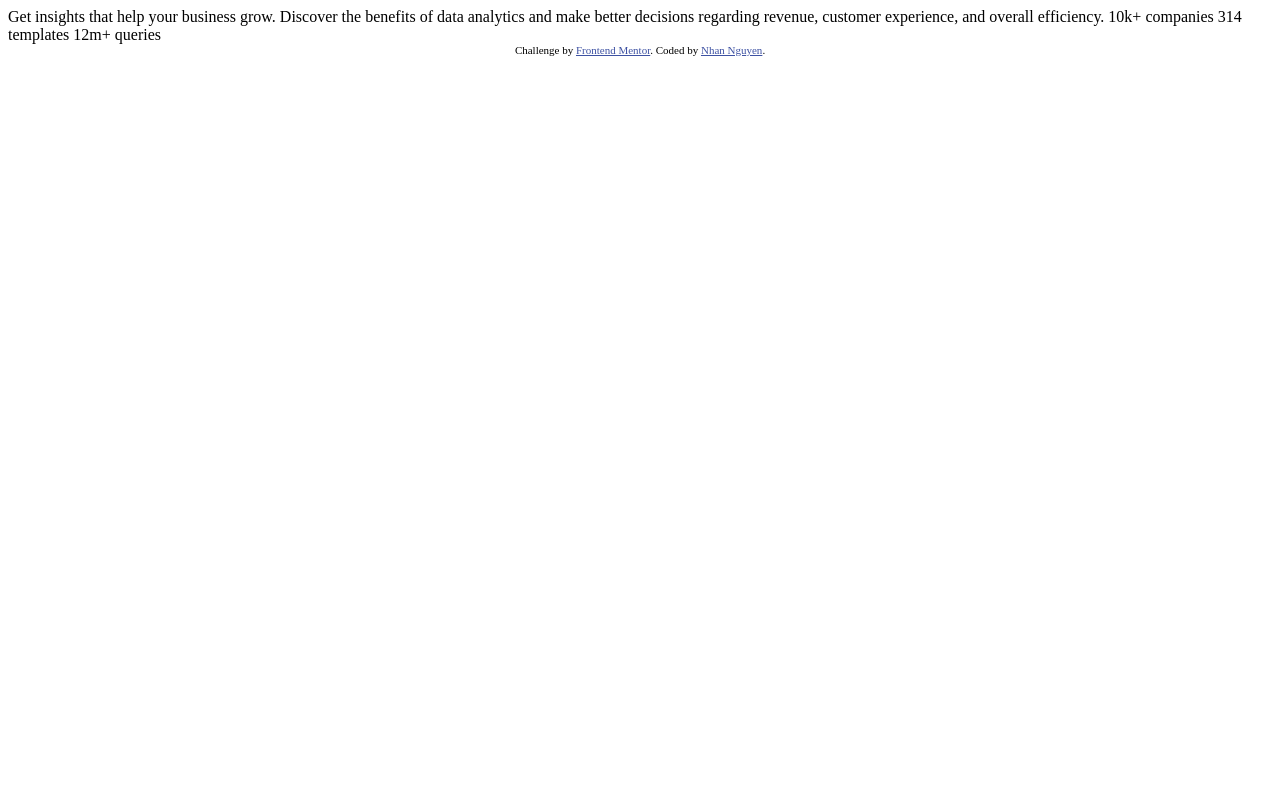
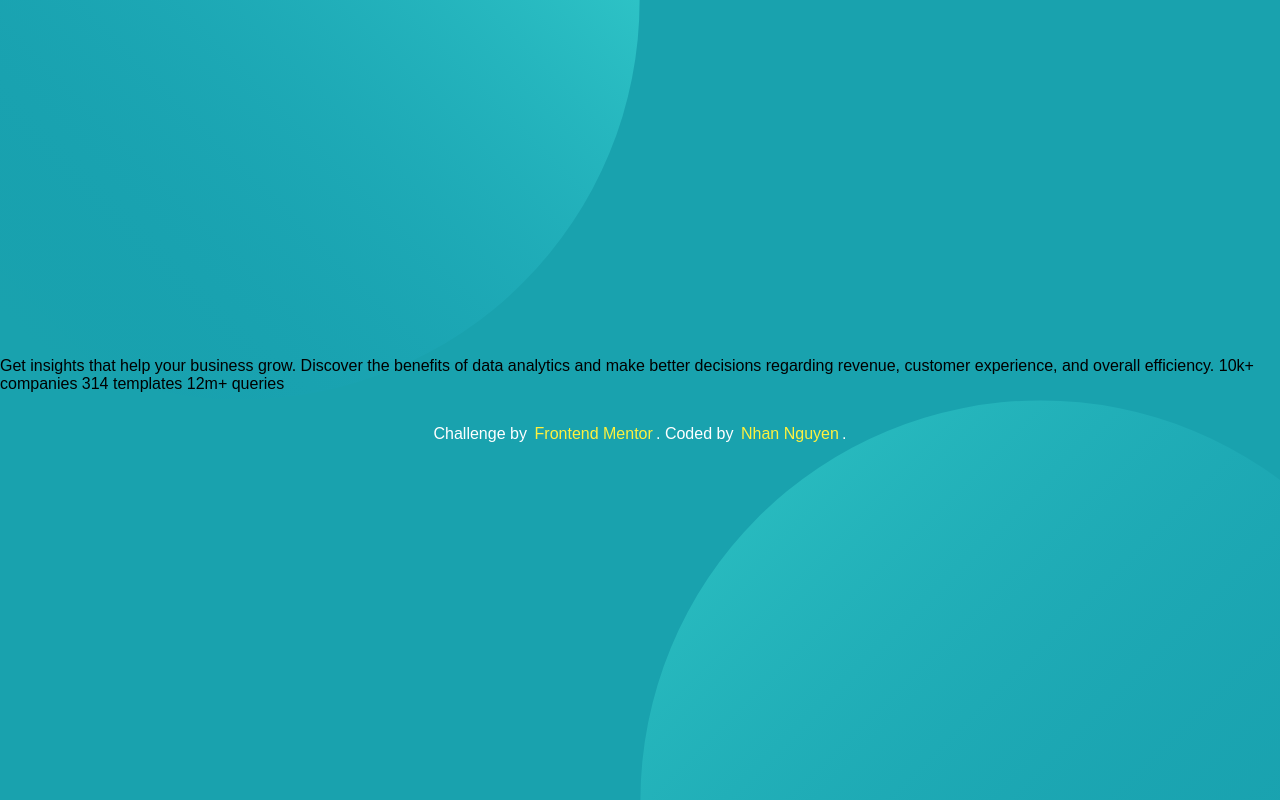
Before and after one commit to edwardnguyen225/front_end_mentor, a website: page stats-preview-card-component-main/index.html in a window 1280 px wide. Drawn offline with Linux system fonts and the light colour scheme; files whose address does not match are found by name.

Commit message:
Link css; Delete init style

```diff
--- a/stats-preview-card-component-main/index.html
+++ b/stats-preview-card-component-main/index.html
@@ -9,21 +9,11 @@
     <link rel="preconnect" href="https://fonts.gstatic.com">
     <link href="https://fonts.googleapis.com/css2?family=Inter:wght@400;700&family=Lexend+Deca&display=swap"
       rel="stylesheet">
+    <link rel="stylesheet" href="./dist/style.css">
 
     <link rel="icon" type="image/png" sizes="32x32" href="./images/favicon-32x32.png">
 
     <title>Frontend Mentor | Stats preview card component</title>
-
-    <!-- Feel free to remove these styles or customise in your own stylesheet 👍 -->
-    <style>
-      .attribution {
-        font-size: 11px;
-        text-align: center;
-      }
-
-      .attribution a {
-        color: hsl(228, 45%, 44%);
-      }
 
     </style>
   </head>
```
